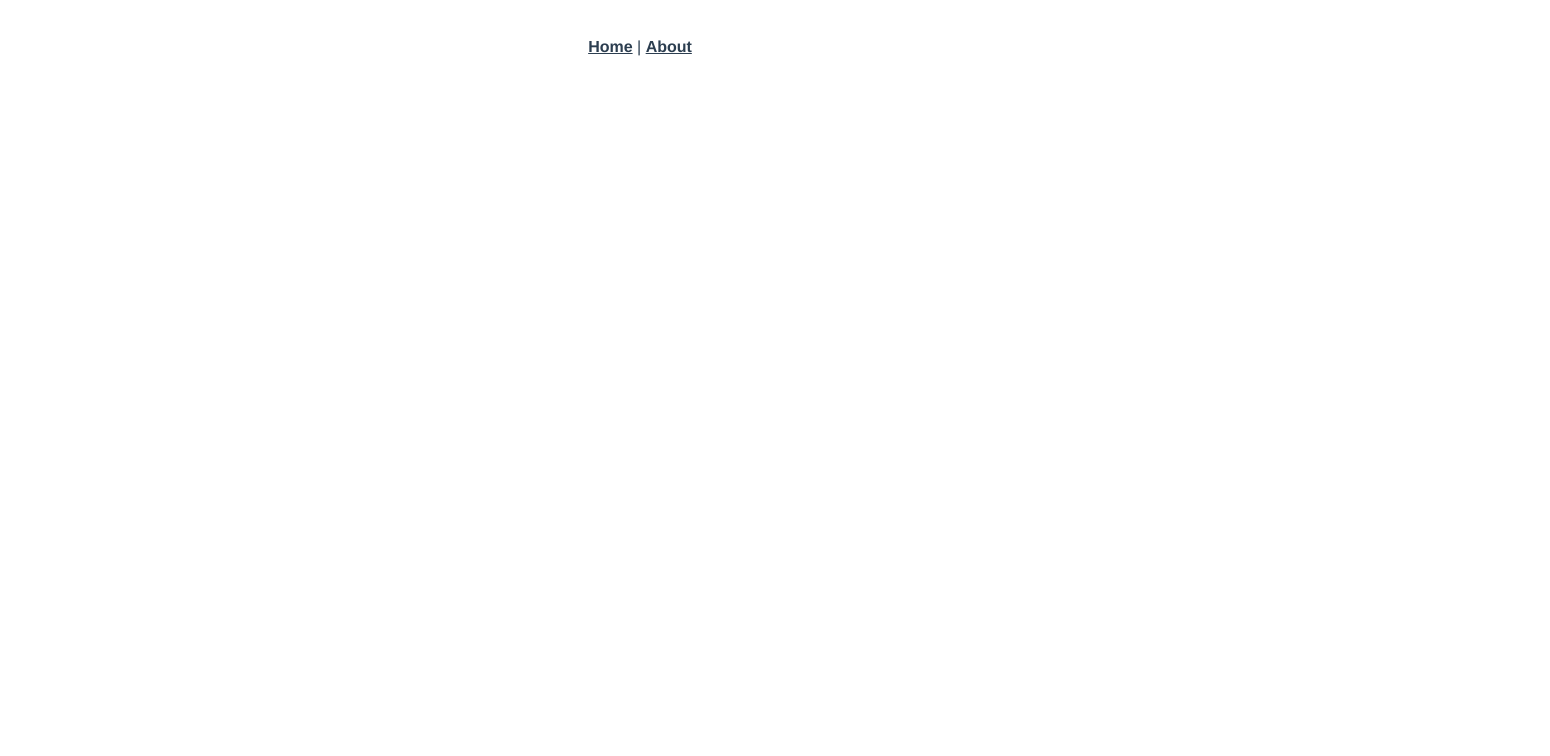
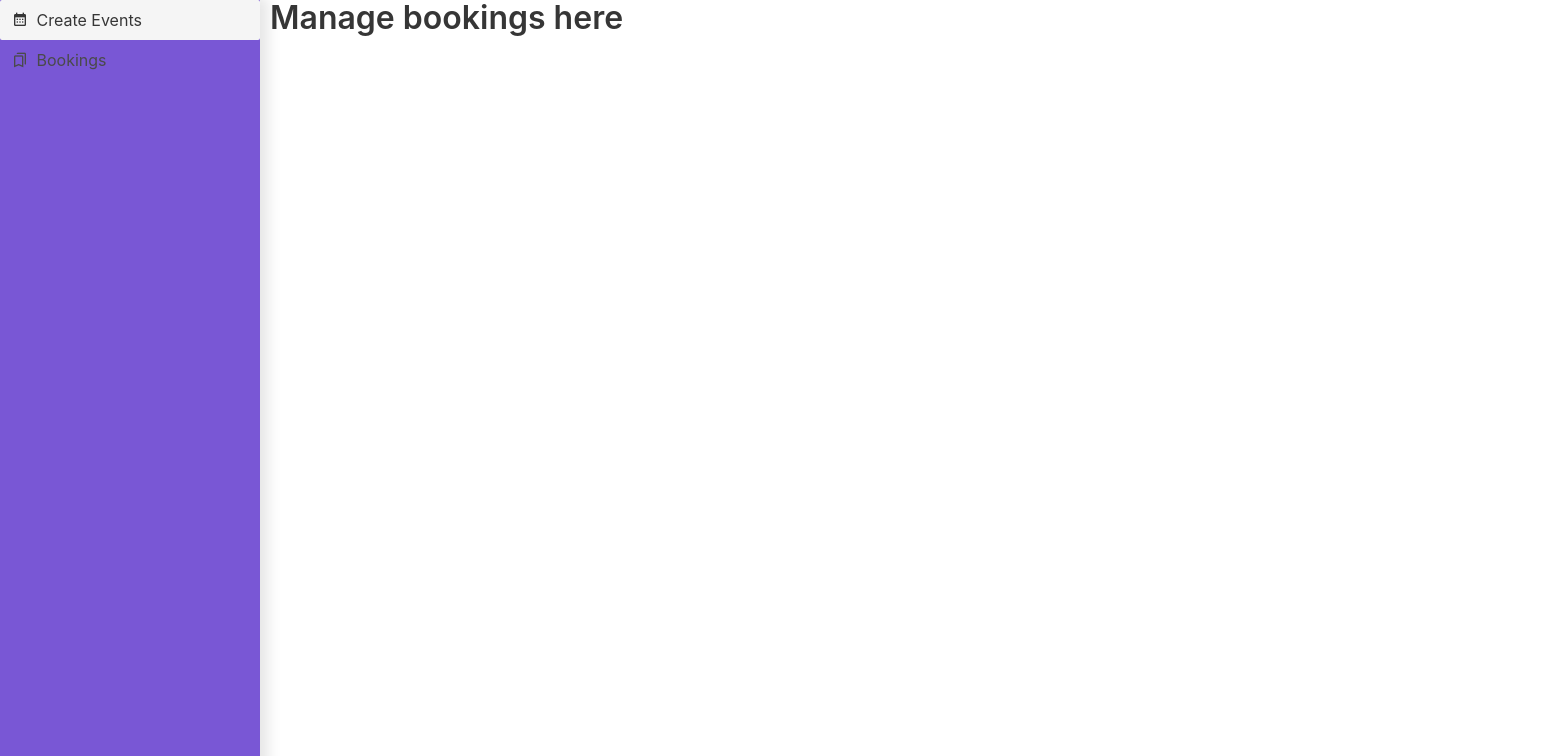
Before and after one commit to kaiz16/appointment-app, a Vue app: page /bookings in a window 1280 px wide. Shown: the top 756 px of the page, 1550 px wide, since content can reach past the window. Built offline with nearby package versions, Linux system fonts and the light colour scheme.

Commit message:
Init commit

```diff
--- a/package.json
+++ b/package.json
@@ -8,6 +8,7 @@
     "lint": "vue-cli-service lint"
   },
   "dependencies": {
+    "buefy": "^0.9.4",
     "core-js": "^3.6.5",
     "vue": "^2.6.11",
     "vue-router": "^3.2.0"
--- a/public/index.html
+++ b/public/index.html
@@ -5,6 +5,7 @@
     <meta http-equiv="X-UA-Compatible" content="IE=edge">
     <meta name="viewport" content="width=device-width,initial-scale=1.0">
     <link rel="icon" href="<%= BASE_URL %>favicon.ico">
+    <link rel="stylesheet" href="https://cdn.materialdesignicons.com/5.3.45/css/materialdesignicons.min.css">
     <title><%= htmlWebpackPlugin.options.title %></title>
   </head>
   <body>
--- a/src/App.vue
+++ b/src/App.vue
@@ -1,32 +1,29 @@
 <template>
-  <div id="app">
-    <div id="nav">
-      <router-link to="/">Home</router-link> |
-      <router-link to="/about">About</router-link>
+  <div>
+    <sidebar></sidebar>
+    <div id="content-view">
+      <router-view/>
     </div>
-    <router-view/>
   </div>
 </template>
-
+<script>
+import Sidebar from './components/organisms/Sidebar.vue'
+export default {
+  components: {
+    'sidebar': Sidebar
+  }
+}
+</script>
 <style>
-#app {
-  font-family: Avenir, Helvetica, Arial, sans-serif;
-  -webkit-font-smoothing: antialiased;
-  -moz-osx-font-smoothing: grayscale;
-  text-align: center;
-  color: #2c3e50;
+html, body{
+  margin: 0;
+  padding: 0;
+  min-height: 100vh;
+  width: 100vw;
 }
 
-#nav {
-  padding: 30px;
-}
-
-#nav a {
-  font-weight: bold;
-  color: #2c3e50;
-}
-
-#nav a.router-link-exact-active {
-  color: #42b983;
+#content-view{
+  position: relative;
+  left: 270px;
 }
 </style>
--- a/src/components/HelloWorld.vue
+++ /dev/null
@@ -1,59 +0,0 @@
-<template>
-  <div class="hello">
-    <h1>{{ msg }}</h1>
-    <p>
-      For a guide and recipes on how to configure / customize this project,<br>
-      check out the
-      <a href="https://cli.vuejs.org" target="_blank" rel="noopener">vue-cli documentation</a>.
-    </p>
-    <h3>Installed CLI Plugins</h3>
-    <ul>
-      <li><a href="https://github.com/vuejs/vue-cli/tree/dev/packages/%40vue/cli-plugin-babel" target="_blank" rel="noopener">babel</a></li>
-      <li><a href="https://github.com/vuejs/vue-cli/tree/dev/packages/%40vue/cli-plugin-router" target="_blank" rel="noopener">router</a></li>
-      <li><a href="https://github.com/vuejs/vue-cli/tree/dev/packages/%40vue/cli-plugin-eslint" target="_blank" rel="noopener">eslint</a></li>
-    </ul>
-    <h3>Essential Links</h3>
-    <ul>
-      <li><a href="https://vuejs.org" target="_blank" rel="noopener">Core Docs</a></li>
-      <li><a href="https://forum.vuejs.org" target="_blank" rel="noopener">Forum</a></li>
-      <li><a href="https://chat.vuejs.org" target="_blank" rel="noopener">Community Chat</a></li>
-      <li><a href="https://twitter.com/vuejs" target="_blank" rel="noopener">Twitter</a></li>
-      <li><a href="https://news.vuejs.org" target="_blank" rel="noopener">News</a></li>
-    </ul>
-    <h3>Ecosystem</h3>
-    <ul>
-      <li><a href="https://router.vuejs.org" target="_blank" rel="noopener">vue-router</a></li>
-      <li><a href="https://vuex.vuejs.org" target="_blank" rel="noopener">vuex</a></li>
-      <li><a href="https://github.com/vuejs/vue-devtools#vue-devtools" target="_blank" rel="noopener">vue-devtools</a></li>
-      <li><a href="https://vue-loader.vuejs.org" target="_blank" rel="noopener">vue-loader</a></li>
-      <li><a href="https://github.com/vuejs/awesome-vue" target="_blank" rel="noopener">awesome-vue</a></li>
-    </ul>
-  </div>
-</template>
-
-<script>
-export default {
-  name: 'HelloWorld',
-  props: {
-    msg: String
-  }
-}
-</script>
-
-<!-- Add "scoped" attribute to limit CSS to this component only -->
-<style scoped>
-h3 {
-  margin: 40px 0 0;
-}
-ul {
-  list-style-type: none;
-  padding: 0;
-}
-li {
-  display: inline-block;
-  margin: 0 10px;
-}
-a {
-  color: #42b983;
-}
-</style>
--- /dev/null
+++ b/src/components/organisms/Sidebar.vue
@@ -0,0 +1,35 @@
+<template>
+  <b-sidebar
+    position="fixed"
+    :fullheight="true"
+    :mobile="false"
+    :can-cancel="false"
+    type="is-primary"
+    open
+    >
+        <b-menu>
+            <b-menu-list>
+                <b-menu-item
+                    tag="router-link"
+                    to="/newbooking"
+                    icon="calendar-month"
+                    label="Create Events"></b-menu-item>
+                <b-menu-item
+                    tag="router-link"
+                    to="/bookings"
+                    icon="bookmark-multiple-outline"
+                    label="Bookings"></b-menu-item>
+            </b-menu-list>
+        </b-menu>
+    </b-sidebar>
+</template>
+
+<script>
+export default {
+
+}
+</script>
+
+<style>
+
+</style>
--- a/src/main.js
+++ b/src/main.js
@@ -3,6 +3,10 @@ import App from './App.vue'
 import router from './router'
 
 Vue.config.productionTip = false
+import Buefy from 'buefy'
+import 'buefy/dist/buefy.css'
+
+Vue.use(Buefy)
 
 new Vue({
   router,
--- a/src/router/index.js
+++ b/src/router/index.js
@@ -1,6 +1,8 @@
 import Vue from 'vue'
 import VueRouter from 'vue-router'
 import Home from '../views/Home.vue'
+import Bookings from '../views/Bookings.vue'
+import CreateEvent from '../views/CreateEvent.vue'
 
 Vue.use(VueRouter)
 
@@ -11,13 +13,15 @@ const routes = [
     component: Home
   },
   {
-    path: '/about',
-    name: 'About',
-    // route level code-splitting
-    // this generates a separate chunk (about.[hash].js) for this route
-    // which is lazy-loaded when the route is visited.
-    component: () => import(/* webpackChunkName: "about" */ '../views/About.vue')
-  }
+    path: '/bookings',
+    name: 'Bookings',
+    component: Bookings
+  },
+  {
+    path: '/newbooking',
+    name: 'CreateEvent',
+    component: CreateEvent
+  },
 ]
 
 const router = new VueRouter({
--- a/src/views/About.vue
+++ /dev/null
@@ -1,5 +0,0 @@
-<template>
-  <div class="about">
-    <h1>This is an about page</h1>
-  </div>
-</template>
--- /dev/null
+++ b/src/views/Bookings.vue
@@ -0,0 +1,13 @@
+<template>
+  <p class="title">Manage bookings here</p>
+</template>
+
+<script>
+export default {
+
+}
+</script>
+
+<style>
+
+</style>
--- /dev/null
+++ b/src/views/CreateEvent.vue
@@ -0,0 +1,13 @@
+<template>
+  <p class="title">Create events in here</p>
+</template>
+
+<script>
+export default {
+
+}
+</script>
+
+<style>
+
+</style>
--- a/src/views/Home.vue
+++ b/src/views/Home.vue
@@ -1,18 +1,13 @@
 <template>
   <div class="home">
     <img alt="Vue logo" src="../assets/logo.png">
-    <HelloWorld msg="Welcome to Your Vue.js App"/>
+    <p>Welcome to your project!</p>
   </div>
 </template>
 
 <script>
-// @ is an alias to /src
-import HelloWorld from '@/components/HelloWorld.vue'
 
 export default {
   name: 'Home',
-  components: {
-    HelloWorld
-  }
 }
 </script>
```
Also changed, not shown: 2 other files (tests, documents, lock files or other folders).
